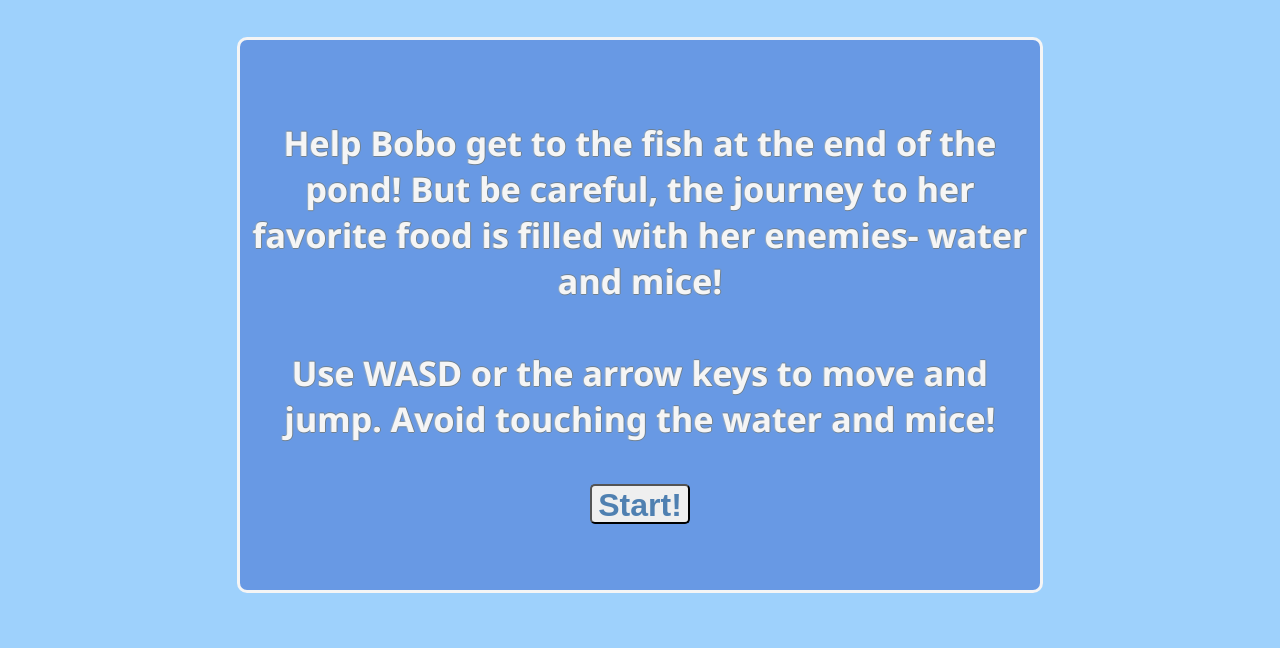
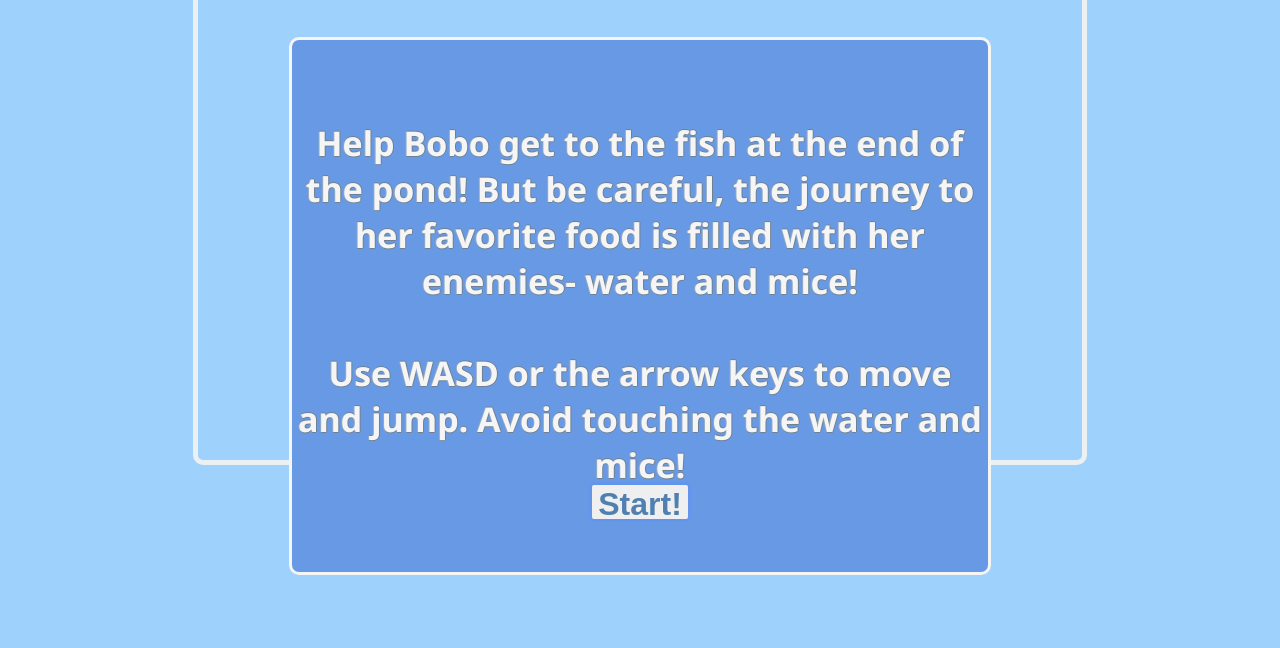
Before and after one commit to amandac3600/Kitten_Around, a website built with webpack: page index.html in a window 1280 px wide. Shown: the part 152-800 px from the top of the page. Built offline with nearby package versions, Linux system fonts and the light colour scheme.

Commit message:
scaled canvas and fixed start bug

```diff
--- a/src/index.js
+++ b/src/index.js
@@ -9,7 +9,6 @@ window.onload = function() {
   let startscreen = document.getElementById("startscreen");
   let button = document.getElementById("button");
   function hide() {
-    console.log('hiiii')
     startscreen.style.display = "none";
     startscreen.setAttribute("id", "hidden");
   }
@@ -30,7 +29,7 @@ window.onload = function() {
   let ctx = canvas.getContext("2d");
   let img = document.getElementById("image");
 
-  let player = new Player(150, 400);
+  let player = new Player(100, 300);
 
   //sounds and music
   let backgroundSound = new Sound("./sounds/background.mp3");
@@ -335,7 +334,7 @@ window.onload = function() {
     let startScreen = document.getElementById('startscreen');
     let text = document.createElement('p');
     startScreen.appendChild(text);
-    text.innerHTML = 'Help Bobo get to the fish at the end of the pond! But be careful, the journey to her favorite food is filled with her enemies- water and mice! <br /> <br /> Use WASD or the arrow keys to move and jump. Avoid touching the water and mice!';
+    text.innerHTML = 'Help Bobo get to the fish at the end of the pond! But be careful, the journey to her favorite food is filled with her enemies- water and mice! <br /> <br /> Use WASD or the arrow keys to move and jump. Avoid touching the water and mice! \n ';
   }
 
   function createGameOver() {
--- a/src/index.scss
+++ b/src/index.scss
@@ -8,13 +8,14 @@ body {
   text-shadow: -1px 0 rgb(147, 170, 194), 0 1px slategray, 1px 0 slategray, 0 -1px slategray;
 }
 
-canvas {
+#canvas {
+  width: 70%;
+  height: auto;
+  margin: auto;
   position: absolute;
   border: 5px solid rgb(235, 240, 243);
   border-radius: 10px;
-  width: 1280px;
-  height: 720px;
-  margin-top: 10%;
+  margin-top: 8%;
   z-index: -1;
 }
 
@@ -52,6 +53,7 @@ canvas {
 }
 
 .buttons {
+  cursor: pointer;
   position: absolute;
   justify-content: flex-end;
   right: 50px;
@@ -68,9 +70,10 @@ canvas {
 .socials ul{
   position: absolute;
   display: flex;
+  align-items: flex-end;
   list-style: none;
   top: 5500%;
-  right: 5%;
+  right: 2%;
 }
 
 a {
@@ -105,7 +108,7 @@ a:last-child {
   border: 3px solid whitesmoke;
   border-radius: 10px;
   background-color: rgb(101, 143, 221);
-  top: 2500%;
+  top: 2000%;
   left: 35%;
 }
 
@@ -115,22 +118,27 @@ a:last-child {
   font-weight: 700;
   position: absolute;
   justify-content: center;
-  width: 800px;
-  height: 550px;
+  width: 55%;
+  height: auto;
   border: 3px solid whitesmoke;
   border-radius: 10px;
   background-color: rgb(104, 153, 228);
+  padding-bottom: 4%;
   margin-top: 14.3%;
   margin-left: 0%;
 }
 
 #button {
-  position: relative;
+  border: 3px solid cornflowerblue;
+  cursor: pointer;
+  position: sticky;
   z-index: 1000;
   font-size: 32px;
   justify-content: center;
-  margin: auto;
-  top: 80%;
+  align-items: flex-end;
+  margin-top: 0%;
+  top: 100%;
+  right: 44%;
 }
 
 #button:hover {
@@ -138,6 +146,7 @@ a:last-child {
 }
 
 button {
+  cursor: pointer;
   position: absolute;
   font-size: 32px;
   height: 40px;
@@ -148,12 +157,14 @@ button {
 }
 
 #newgame {
+  cursor: pointer;
   margin-top: 120%;
   right: 200%;
   width: 200px;
 }
 
 #new {
+  cursor: pointer;
   position: relative;
   margin-top: 0%;
 }
--- a/src/player.js
+++ b/src/player.js
@@ -12,7 +12,7 @@ function Player(x, y) {
   this.image.height = 1932;
   this.xvel = 0;
   this.yvel = 0;
-  this.friction = 0.6;
+  this.friction = 0.7;
   this.maxVel = 5;
   this.width = 130;
   this.height = 125;
```
Also changed, not shown: dist/main.css, dist/main.js.
